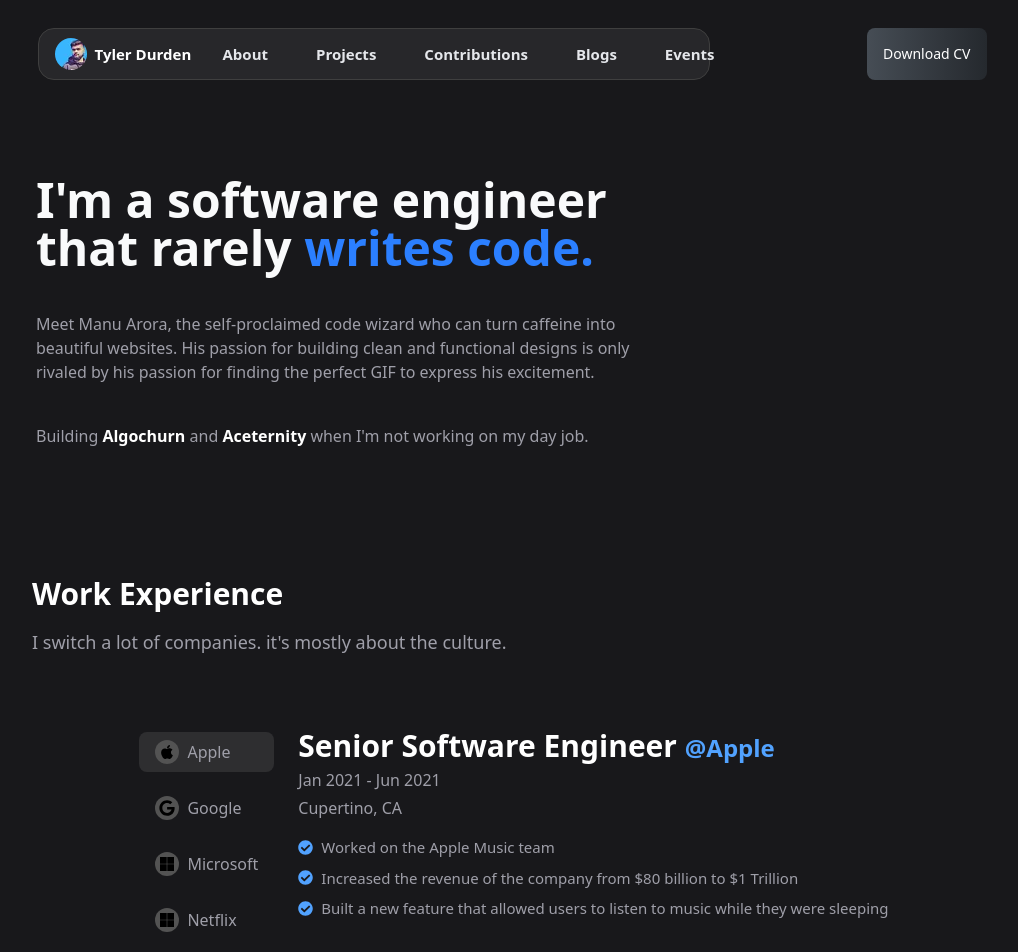
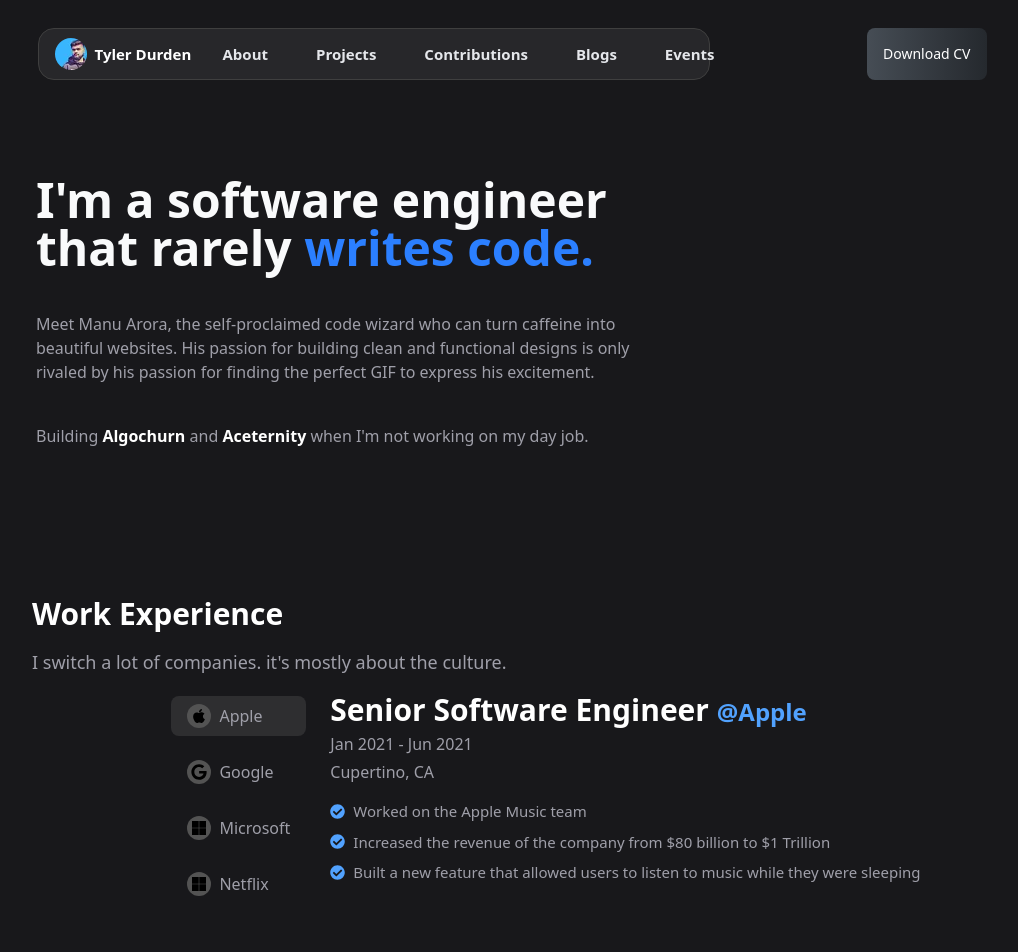
Before and after one commit to wizzcode01/devpro-project, a React (Vite) app: page / in a window 1280 px wide. Shown: the top 952 px of the page, without its empty margins (128-1146 px from the left). Built offline with nearby package versions, Linux system fonts and the light colour scheme.

Commit message:
added files

```diff
--- a/src/components/Work.jsx
+++ b/src/components/Work.jsx
@@ -113,12 +113,12 @@
      const detail = companies[companyDetail].details[0]
 
    return (
-    <div className="md:max-w-5xl mx-auto p-6 md:p-0">
-        <div className="text-white flex flex-col gap-4 md:p-8 md:mt-20 mt-10">
+    <div className="max-w-5xl mx-auto p-6 md:p-8">
+        <div className="text-white flex flex-col gap-4 md:mt-20 mt-10">
             <h1 className="text-3xl font-semibold text-white">Work Experience</h1>
             <p className="text-zinc-400 text-lg">I switch a lot of companies. it's mostly about the culture.</p>
         </div>
-        <div className="lg:flex lg:flex-row flex flex-col md:w-5xl md:mt-10 mt-4 justify-center gap-5">
+        <div className="lg:flex lg:flex-row flex flex-col md:w-5xl mt-4 justify-center gap-5">
               <div className="flex lg:flex-col gap-4 relative z-20 p-1 overflow-x-auto whitespace-nowrap ">
                 {companies.map((company, index) => (
                   <div
```
